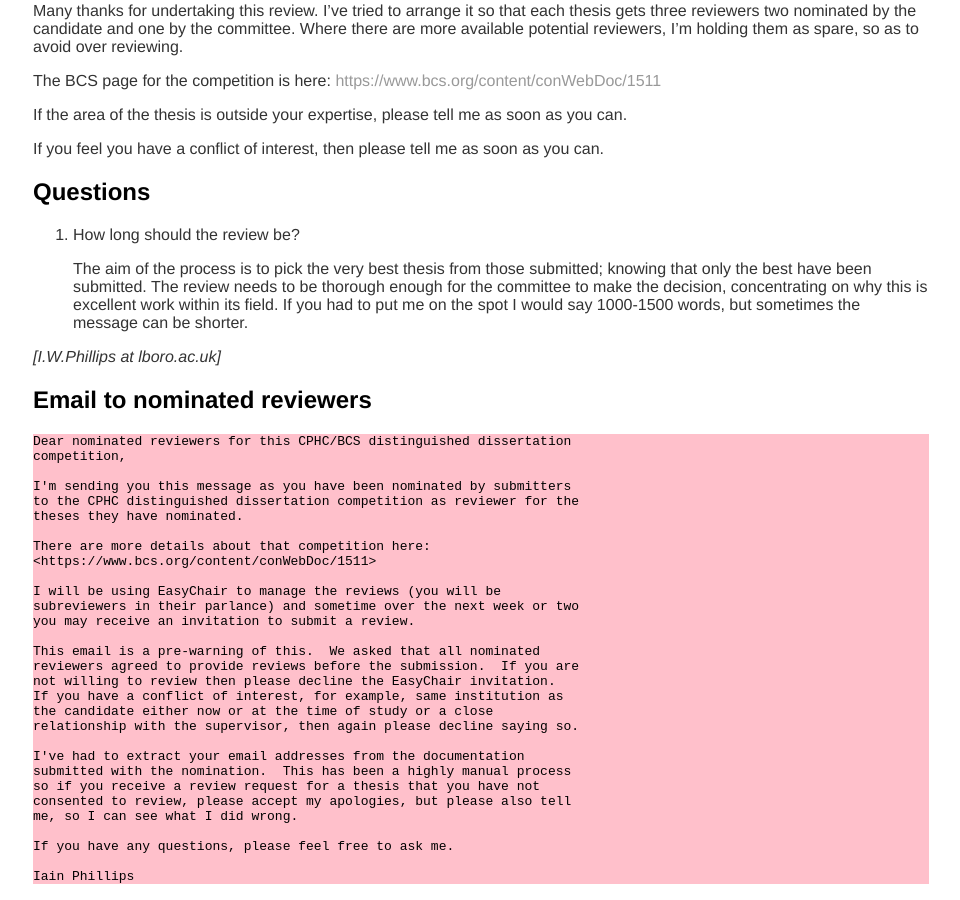
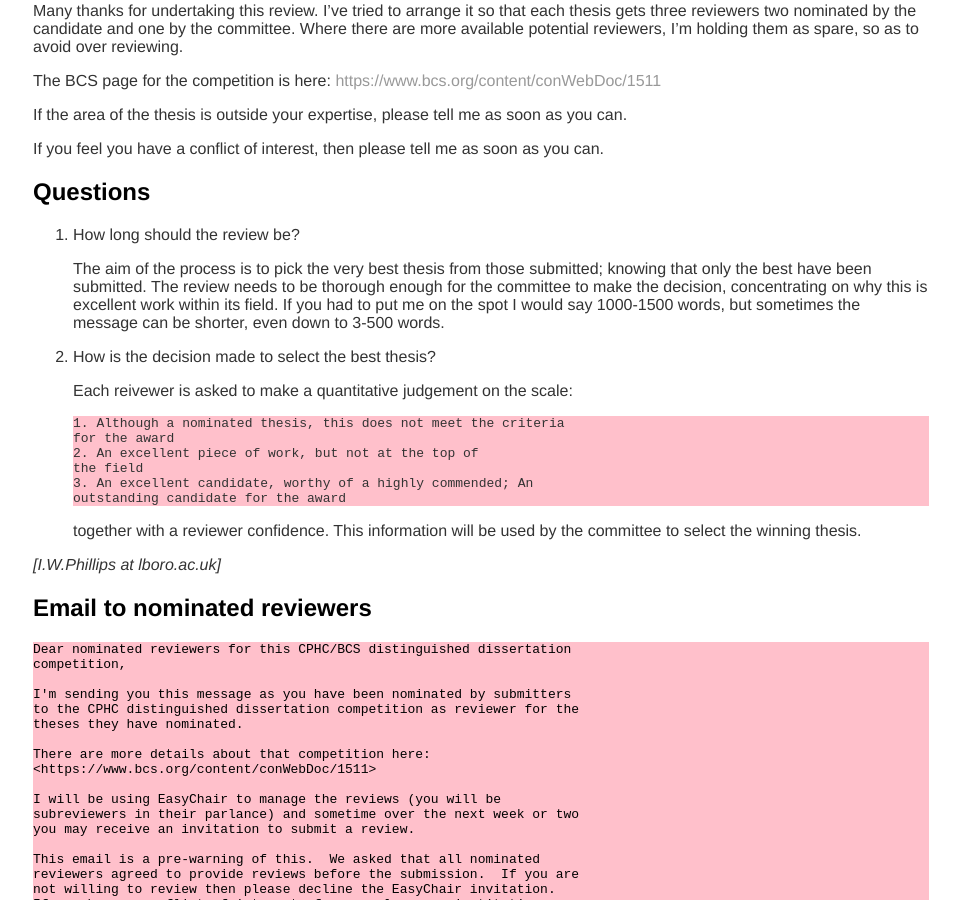
Before and after one commit to iainwp/iainwp.github.io, a Jekyll site: the page built from disdis/index.md, in a window 1280 px wide and 900 px high, scrolled down 302 px. Shown: the whole window, without its empty margins (159-1119 px from the left). Built offline with Jekyll 4.4.1, drawn with Linux system fonts in a browser that asks for light colours.

Commit message:
updates to disdis faq

```diff
--- a/disdis/index.md
+++ b/disdis/index.md
@@ -34,7 +34,23 @@ Questions
    review needs to be thorough enough for the committee to make the
    decision, concentrating on why this is excellent work within its
    field.  If you had to put me on the spot I would say 1000-1500
-   words, but sometimes the message can be shorter.
+   words, but sometimes the message can be shorter, even down to 3-500
+   words.
+
+2. How is the decision made to select the best thesis?
+
+   Each reivewer is asked to make a quantitative judgement on the
+   scale:
+
+       1. Although a nominated thesis, this does not meet the criteria
+       for the award
+       2. An excellent piece of work, but not at the top of
+       the field
+       3. An excellent candidate, worthy of a highly commended; An
+       outstanding candidate for the award
+
+    together with a reviewer confidence.  This information will be
+    used by the committee to select the winning thesis.
 
 
 *[I.W.Phillips at lboro.ac.uk]*
```
